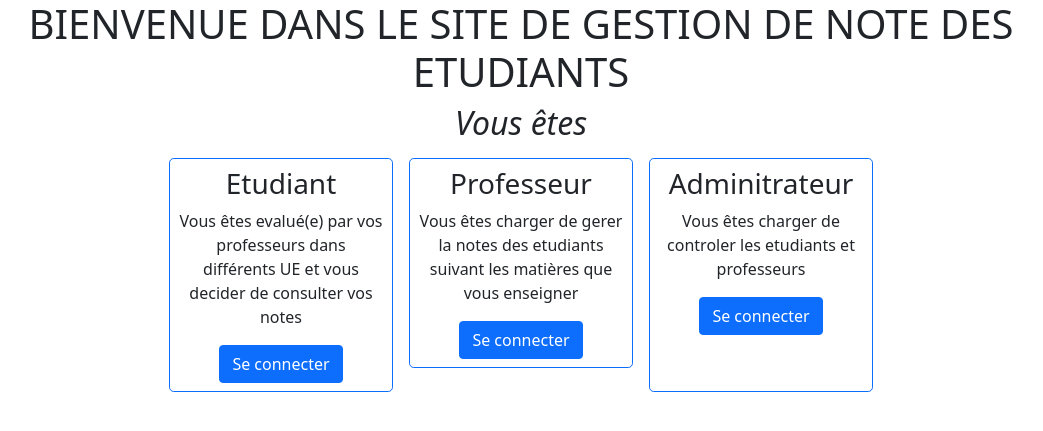
After one commit to Francks15/NoteManager, a PHP site: page /accueil.php in a window 1280 px wide. The commit adds this page. Shown: the top 431 px of the page, without its empty margins (119-1162 px from the left). Run offline with PHP 8.4, Linux system fonts and the light colour scheme.

Commit message:
ajout style page d'accueil

```diff
--- /dev/null
+++ b/accueil.php
@@ -0,0 +1,43 @@
+<?php require 'header.php' ?>
+
+<div class="container">
+    <div class="text-center">
+        <h1>BIENVENUE DANS LE SITE DE GESTION DE NOTE DES ETUDIANTS</h1>
+        <h2 class="fst-italic">Vous êtes</h2>
+        <div class="mygrid">
+            <div class="p-2">
+                <div class=" border rounded-3 border-primary p-2 ">
+                    <h3>Etudiant</h3>
+                    <p>Vous êtes evalué(e) par vos professeurs dans différents UE et vous decider de consulter vos notes</p>
+                    <form action="index.php" method="get">
+                        <input type="text" name="user" value="etudiant" class="d-none">
+                        <button class="btn btn-primary">Se connecter</button>
+                    </form>
+                </div>
+            </div>
+            <div class="p-2">
+                <div class=" border rounded-3 border-primary p-2">
+                    <h3>Professeur</h3>
+                    <p>Vous êtes charger de gerer la notes des etudiants suivant les matières que vous enseigner</p>
+                    <form action="index.php" method="get">
+                        <input type="text" name="user" value="professeur" class="d-none">
+                        <button class="btn btn-primary">Se connecter</button>
+                    </form>
+                </div>
+            </div>
+            <div class="p-2">
+                <div class=" border rounded-3 border-primary p-2 h-100">
+                    <h3>Adminitrateur</h3>
+                    <p>Vous êtes charger de controler les etudiants et professeurs</p>
+                    <form action="index.php" method="get">
+                        <input type="text" name="user" value="professeur" class="d-none">
+                        <button class="btn btn-primary">Se connecter</button>
+                    </form>
+                </div>
+            </div>
+        </div>
+    </div>
+</div>
+
+
+<?php require 'footer.php' ?>
--- a/header.php
+++ b/header.php
@@ -5,6 +5,7 @@
     <meta http-equiv="X-UA-Compatible" content="IE=edge">
     <meta name="viewport" content="width=device-width, initial-scale=1.0">
     <link rel="stylesheet" href="bootstrap.css">
+    <link rel="stylesheet" href="style.css">
     <title>Document</title>
 </head>
 <body>
--- /dev/null
+++ b/style.css
@@ -0,0 +1,5 @@
+.mygrid{
+    display: grid;
+    grid-template-columns: repeat(auto-fit, 15rem);
+    justify-content: center;
+}
```
Also changed, not shown: class.php (+5 -3 lines), index.php (+31 -5 lines).
